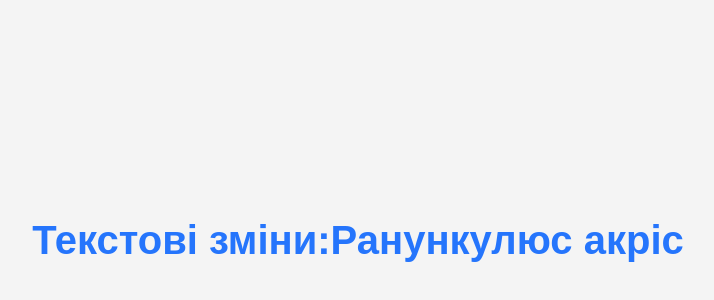
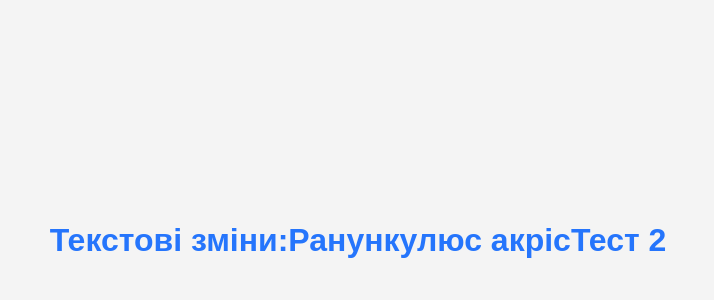
Before and after one commit to Nikettle/spoon_commit, a plain HTML site: page index.html in a window 1280 px wide. Shown: the part 160-460 px from the top of the page, without its empty margins (282-996 px from the left). Drawn offline with Linux system fonts and the light colour scheme.

Commit message:
Зміна розташування тексту

```diff
--- a/index.html
+++ b/index.html
@@ -11,20 +11,24 @@
             padding: 0;
             background-color: #f4f4f4;
             color: #333;
-            text-align: center;
             display: flex;
             justify-content: center;
             align-items: center;
             height: 100vh;
         }
+        .container {
+            text-align: center;
+        }
         h1 {
-            font-size: 2.5em;
+            font-size: 2em;
             color: #2575fc;
+            margin: 10px 0;
         }
     </style>
 </head>
 <body>
-    <h1>Текстові зміни:</h1>
-    <h1>Ранункулюс акріс</h1>
+    <h1>Текстові зміни: </h1>
+    <h1>Ранункулюс акріс </h1>
+    <h1>Тест 2</h1>
 </body>
 </html>
```
